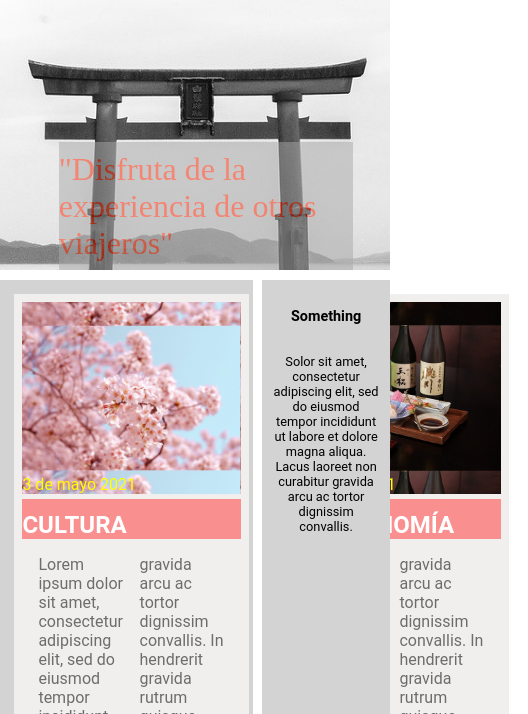
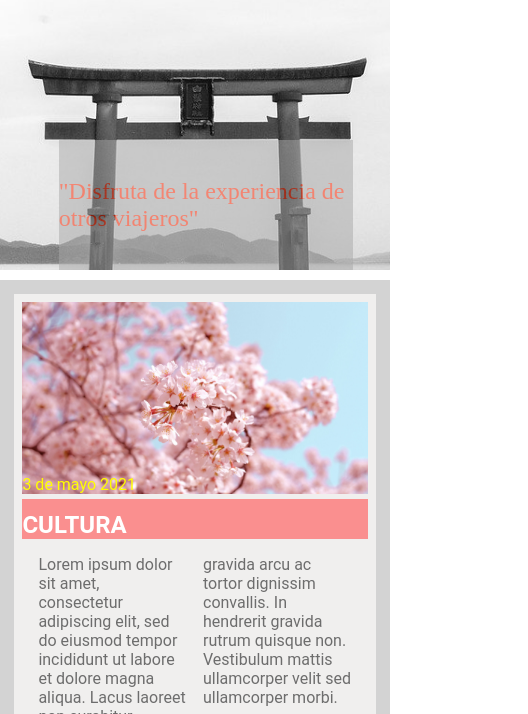
Before and after one commit to alejandratemes/nivel-2-y-3, a plain HTML site: page index.html in a window 390 px wide. Shown: the part 130-844 px from the top of the page, 528 px wide, since content can reach past the window. Drawn offline with Linux system fonts and the light colour scheme.

Commit message:
Ejercicio 7

```diff
--- a/styles.css
+++ b/styles.css
@@ -190,3 +190,25 @@
     text-align: center;
     padding:0.7em;
 }
+
+/*MEDIA QUERY*/
+/*tablet*/
+@media only screen and (max-width: 768px) {
+    .contenedor {
+        grid-template-areas:
+        'header     header      header'
+        'article    article     article'
+        'article    article     article'
+        'sidebar    sidebar     sidebar'
+        'footer     footer      footer';
+    }
+}
+
+/*mobile*/
+@media only screen and (max-width: 576px) {
+    .article {display:block;}
+    #texto1 {
+        font-size: 1.5em;
+        height: 5.4em;
+    }
+}
```
